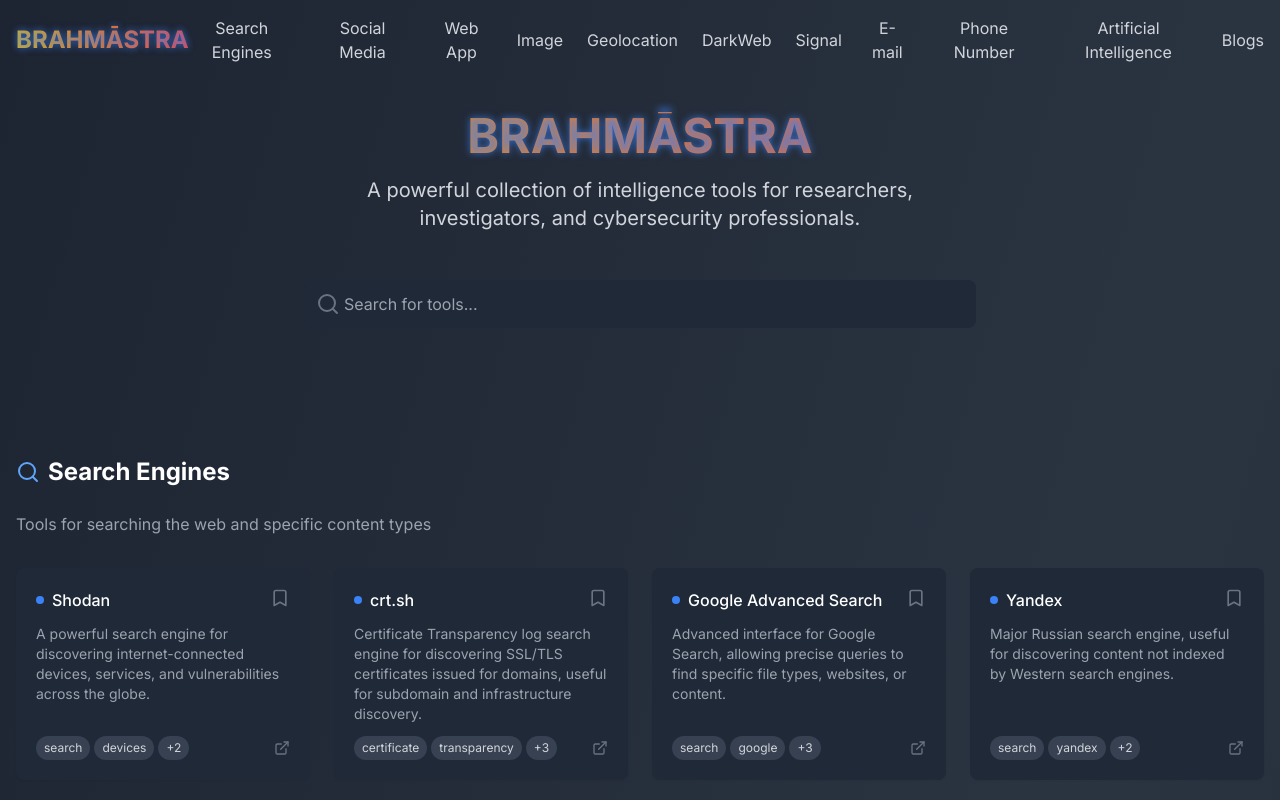
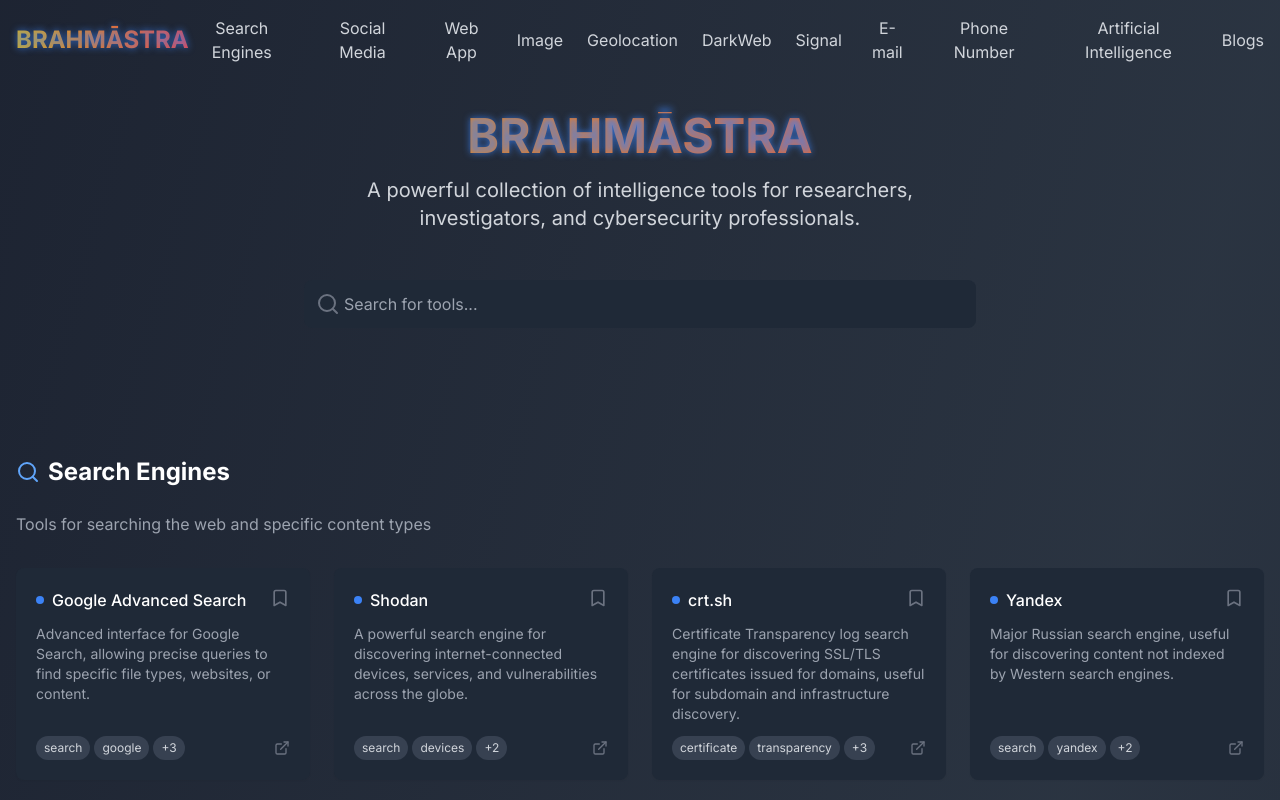
Before and after one commit to S3lc0uth/Brahmastra-OSINT, a React (Vite) app: page / in a window 1280 px wide. Shown: the top 800 px of the page. Built offline with nearby package versions, Linux system fonts and the light colour scheme.

Commit message:
Update tools.ts

```diff
--- a/src/data/tools.ts
+++ b/src/data/tools.ts
@@ -4,6 +4,14 @@
     // =========================
     // Search Engines
     // =========================
+    {
+        id: "google-advanced-search",
+        name: "Google Advanced Search",
+        description: "Advanced interface for Google Search, allowing precise queries to find specific file types, websites, or content.",
+        url: "https://www.google.com/advanced_search",
+        category: "search-engines",
+        tags: ["search", "google", "advanced", "filetype", "query"],
+    },
     {
         id: "shodan",
         name: "Shodan",
@@ -19,14 +27,6 @@
         url: "https://crt.sh/",
         category: "search-engines",
         tags: ["certificate", "transparency", "subdomain", "ssl", "tls"],
-    },
-    {
-        id: "google-advanced-search",
-        name: "Google Advanced Search",
-        description: "Advanced interface for Google Search, allowing precise queries to find specific file types, websites, or content.",
-        url: "https://www.google.com/advanced_search",
-        category: "search-engines",
-        tags: ["search", "google", "advanced", "filetype", "query"],
     },
     {
         id: "yandex",
```
